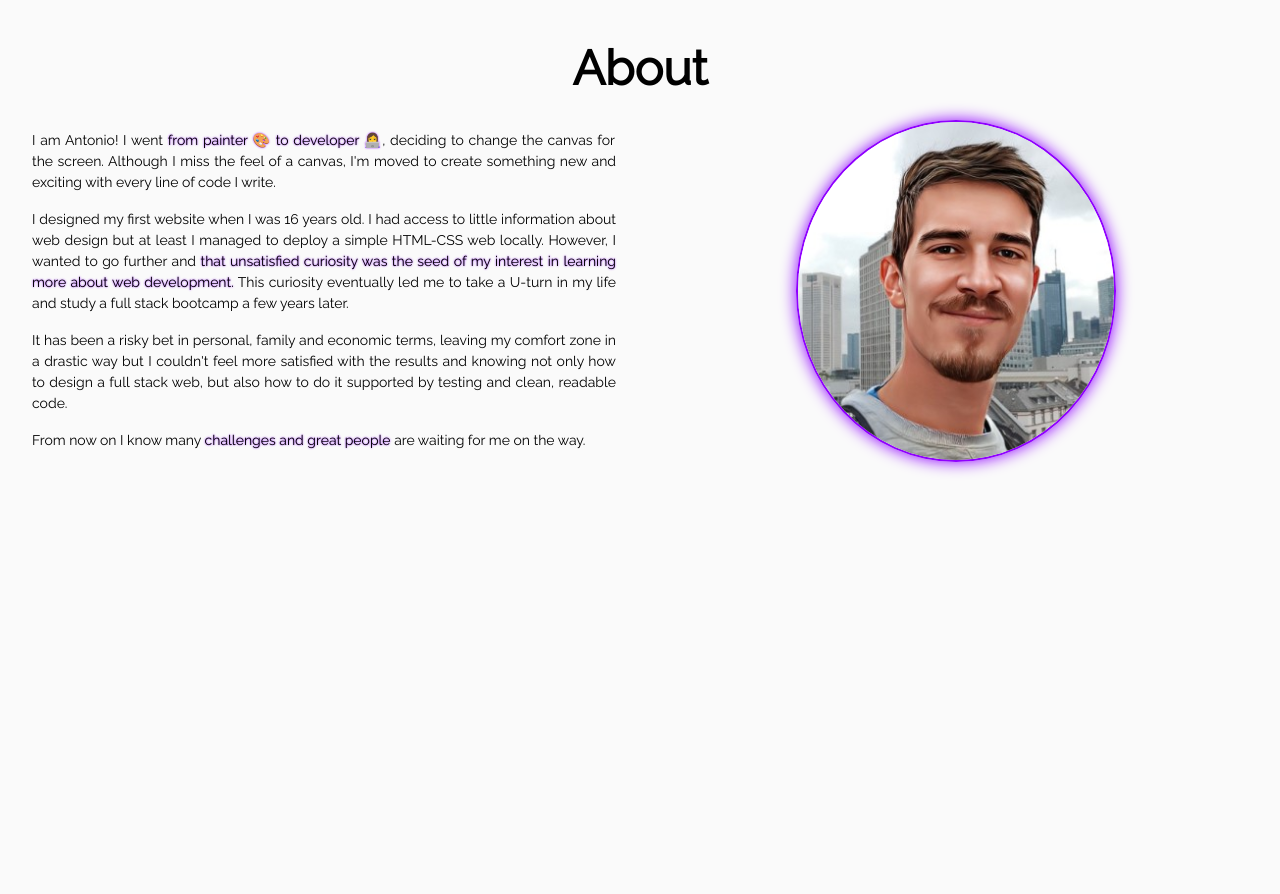
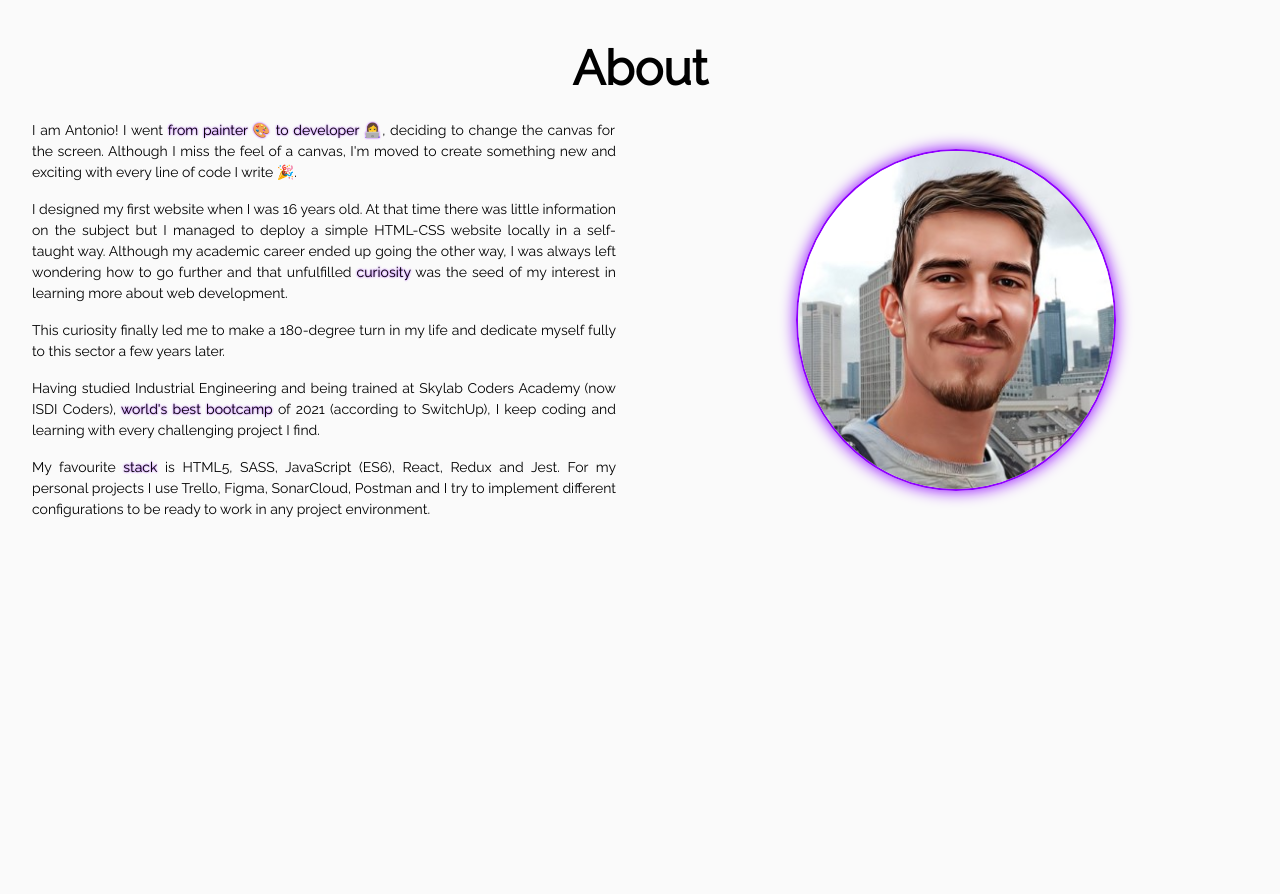
Before and after one commit to AntonioJRuizG/My_Portfolio, a React (Vite) app: page / in a window 1280 px wide. Shown: the part 800-1694 px from the top of the page. Built offline with nearby package versions, Linux system fonts and the light colour scheme.

Commit message:
Update about component

```diff
--- a/src/sections/about/about.jsx
+++ b/src/sections/about/about.jsx
@@ -13,29 +13,32 @@ export default function About() {
             I am Antonio! I went <span>from painter 🎨 to developer 👩‍💻</span>,
             deciding to change the canvas for the screen. Although I miss the
             feel of a canvas, I'm moved to create something new and exciting
-            with every line of code I write.
+            with every line of code I write 🎉.
           </p>
           <p>
-            I designed my first website when I was 16 years old. I had access to
-            little information about web design but at least I managed to deploy
-            a simple HTML-CSS web locally. However, I wanted to go further and{' '}
-            <span>
-              that unsatisfied curiosity was the seed of my interest in learning
-              more about web development.
-            </span>{' '}
-            This curiosity eventually led me to take a U-turn in my life and
-            study a full stack bootcamp a few years later.
+            I designed my first website when I was 16 years old. At that time
+            there was little information on the subject but I managed to deploy
+            a simple HTML-CSS website locally in a self-taught way. Although my
+            academic career ended up going the other way, I was always left
+            wondering how to go further and that unfulfilled{' '}
+            <span>curiosity</span> was the seed of my interest in learning more
+            about web development.
           </p>
           <p>
-            It has been a risky bet in personal, family and economic terms,
-            leaving my comfort zone in a drastic way but I couldn't feel more
-            satisfied with the results and knowing not only how to design a full
-            stack web, but also how to do it supported by testing and clean,
-            readable code.
+            This curiosity finally led me to make a 180-degree turn in my life
+            and dedicate myself fully to this sector a few years later.
           </p>
           <p>
-            From now on I know many <span>challenges and great people</span> are
-            waiting for me on the way.
+            Having studied Industrial Engineering and being trained at Skylab
+            Coders Academy (now ISDI Coders), <span>world's best bootcamp</span>{' '}
+            of 2021 (according to SwitchUp), I keep coding and learning with
+            every challenging project I find.
+          </p>
+          <p>
+            My favourite <span>stack</span> is HTML5, SASS, JavaScript (ES6),
+            React, Redux and Jest. For my personal projects I use Trello, Figma,
+            SonarCloud, Postman and I try to implement different configurations
+            to be ready to work in any project environment.
           </p>
         </div>
         <div>
```
